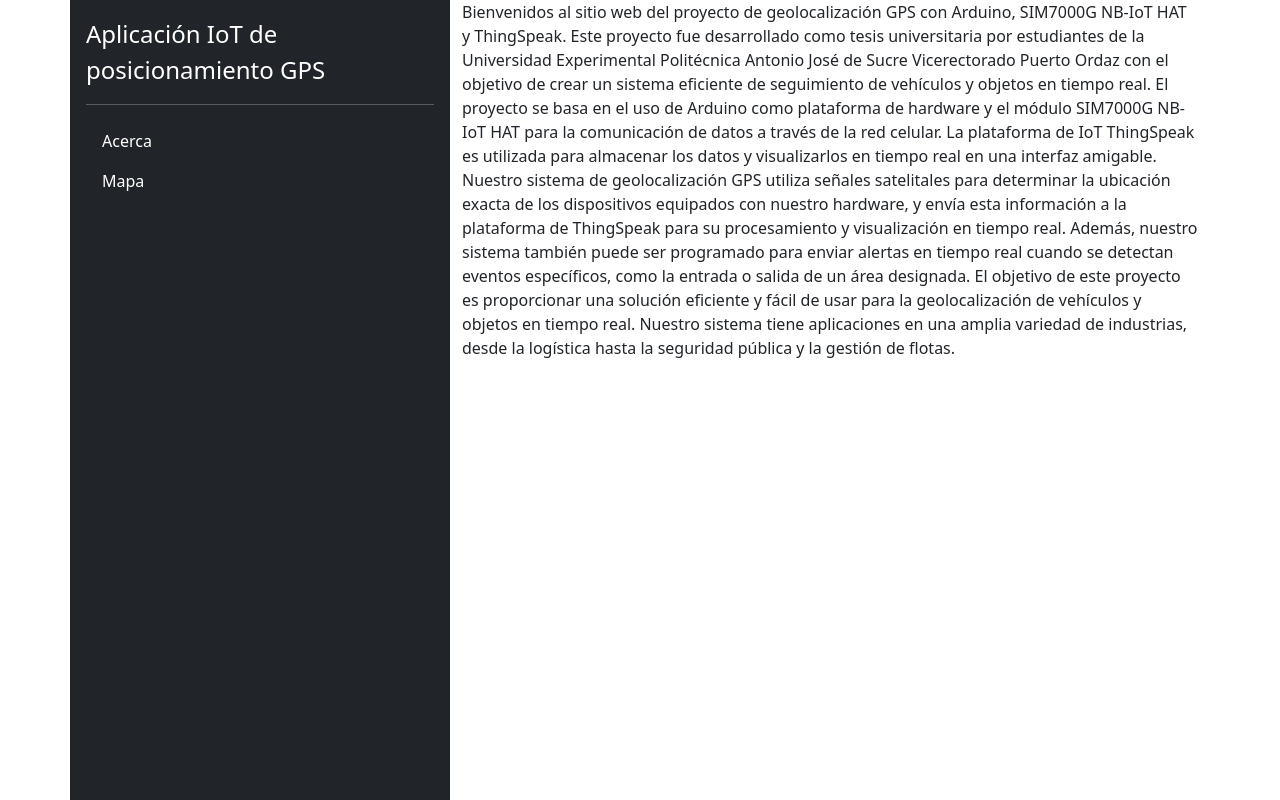
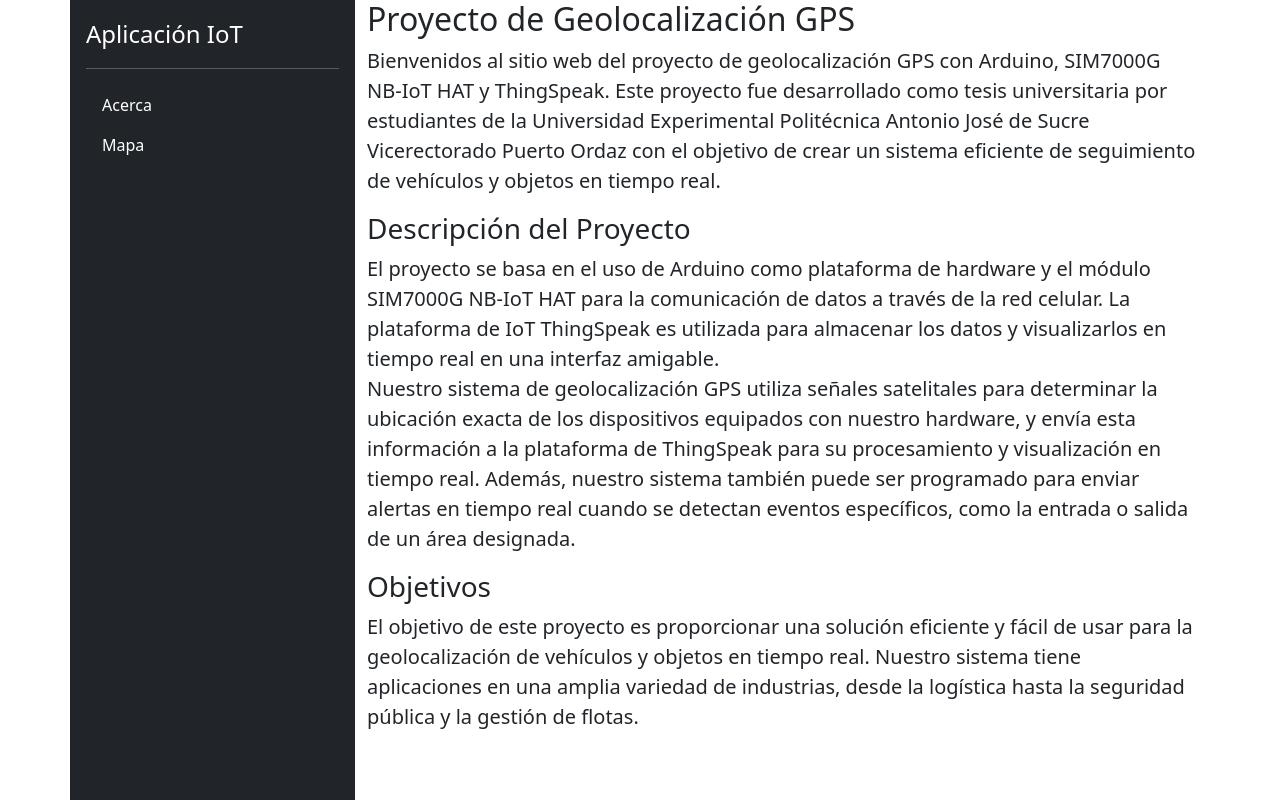
Before and after one commit to yarlyn28/gps-web, a plain HTML site: page index.html in a window 1280 px wide. Drawn offline with nearby package versions, Linux system fonts and the light colour scheme; files that its build step writes are made by us from their sources; no server answers.

Commit message:
feat: agregar pagina de about

```diff
--- a/index.html
+++ b/index.html
@@ -21,9 +21,10 @@
 <body class="">
   <div class="container-lg vh-100">
     <div class="row vh-100">
-      <aside id="default-sidebar" class="col-lg-4 flex flex-column flex-shrink-0 p-3 text-bg-dark height-100" aria-label="Sidebar">
+      <aside id="default-sidebar" class="col-lg-3 flex flex-column flex-shrink-0 p-3 text-bg-dark height-100"
+        aria-label="Sidebar">
         <div class="d-flex align-items-center mb-3 mb-md-0 me-md-auto text-white text-decoration-none">
-          <span class="fs-4">Aplicación IoT de posicionamiento GPS</span>
+          <span class="fs-4">Aplicación IoT</span>
         </div>
         <hr>
         <ul class="nav nav-pills flex-column mb-auto">
@@ -54,25 +55,43 @@
           </select>
         </div>
       </aside>
-      <main class="col-lg-8">
+      <main class="col-lg-9">
         <div id="acerca" class="">
+          <h2>Proyecto de Geolocalización GPS</h2>
+          <p class="fs-5">
             Bienvenidos al sitio web del proyecto de geolocalización GPS con Arduino, SIM7000G NB-IoT HAT y ThingSpeak.
             Este proyecto fue desarrollado como tesis universitaria por estudiantes de la Universidad Experimental
-          Politécnica Antonio José de Sucre Vicerectorado Puerto Ordaz con el objetivo de crear un sistema eficiente de
+            Politécnica Antonio José de Sucre Vicerectorado Puerto Ordaz con el objetivo de crear un sistema eficiente
+            de
             seguimiento de vehículos y objetos en tiempo real.
-
+          </p>
+          <h3>
+            Descripción del Proyecto
+          </h3>
+          <p class="fs-5">
             El proyecto se basa en el uso de Arduino como plataforma de hardware y el módulo SIM7000G NB-IoT HAT para la
-          comunicación de datos a través de la red celular. La plataforma de IoT ThingSpeak es utilizada para almacenar
+            comunicación de datos a través de la red celular. La plataforma de IoT ThingSpeak es utilizada para
+            almacenar
             los datos y visualizarlos en tiempo real en una interfaz amigable.
-
-          Nuestro sistema de geolocalización GPS utiliza señales satelitales para determinar la ubicación exacta de los
+            <br />
+            Nuestro sistema de geolocalización GPS utiliza señales satelitales para determinar la ubicación
+            exacta de
+            los
             dispositivos equipados con nuestro hardware, y envía esta información a la plataforma de ThingSpeak para su
-          procesamiento y visualización en tiempo real. Además, nuestro sistema también puede ser programado para enviar
-          alertas en tiempo real cuando se detectan eventos específicos, como la entrada o salida de un área designada.
-
-          El objetivo de este proyecto es proporcionar una solución eficiente y fácil de usar para la geolocalización de
+            procesamiento y visualización en tiempo real. Además, nuestro sistema también puede ser programado para
+            enviar
+            alertas en tiempo real cuando se detectan eventos específicos, como la entrada o salida de un área
+            designada.
+          </p>
+          <h3>
+            Objetivos
+          </h3>
+          <p class="fs-5">
+            El objetivo de este proyecto es proporcionar una solución eficiente y fácil de usar para la geolocalización
+            de
             vehículos y objetos en tiempo real. Nuestro sistema tiene aplicaciones en una amplia variedad de industrias,
             desde la logística hasta la seguridad pública y la gestión de flotas.
+          </p>
         </div>
         <div id="map" class=""></div>
       </main>
```
Lines whose indentation alone changed are shown as unchanged.
